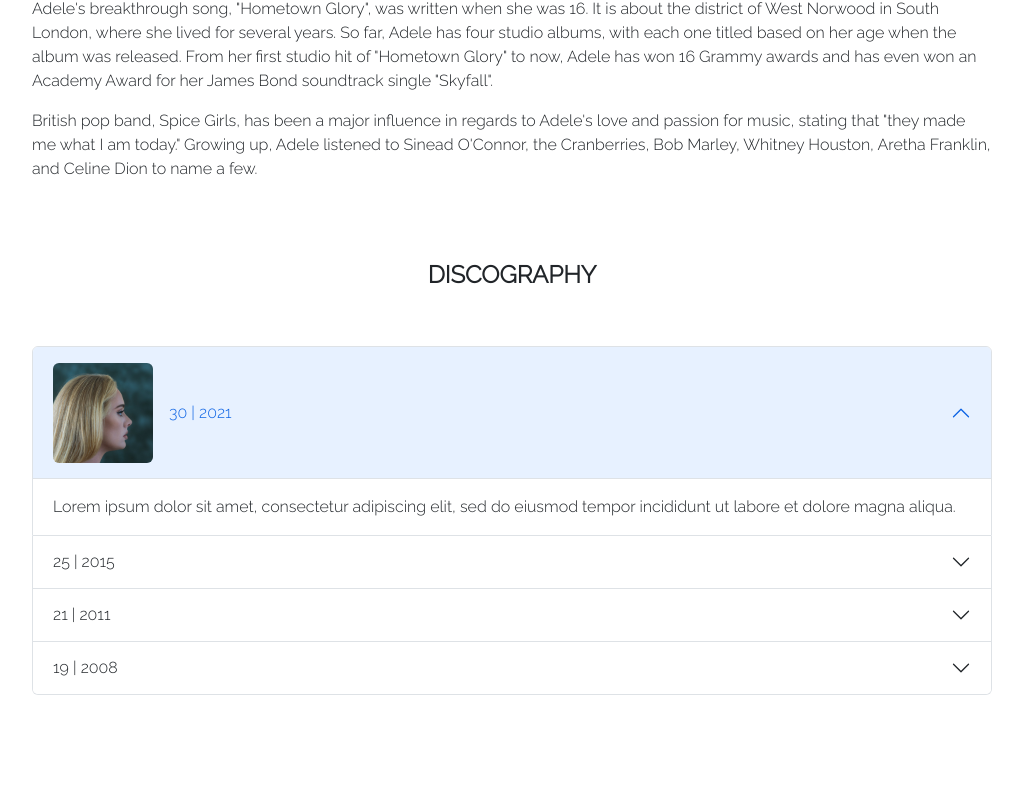
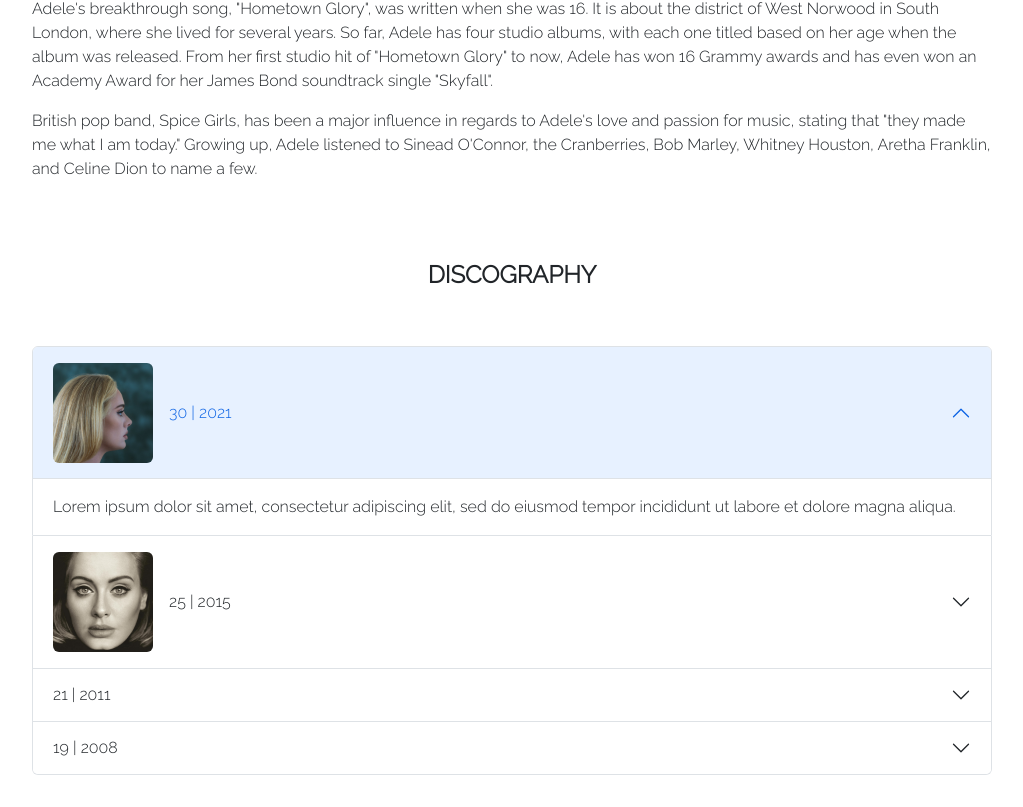
Before and after one commit to Raiza-D/all-about-adele, a React (Create React App) app: page / in a window 1280 px wide. Shown: the part 1024-1831 px from the top of the page, without its empty margins (128-1151 px from the left). Before the commit the page ends 1751 px from the top, so only its background shows below. Built offline with nearby package versions, Linux system fonts and the light colour scheme; a web font is replaced by a local one.

Commit message:
Add img elem using 25 album cover. Set width, height, alt text and styling.

```diff
--- a/src/components/Albums.jsx
+++ b/src/components/Albums.jsx
@@ -13,8 +13,12 @@
       <Accordion defaultActiveKey="0">
         <Accordion.Item eventKey="0">
           <Accordion.Header>
-            <img src={fourthAlbum} alt="Adele 30 album cover" width="100" height="100"
-            className="me-3 rounded"
+            <img
+              src={fourthAlbum}
+              alt="Adele 30 album cover"
+              width="100"
+              height="100"
+              className="me-3 rounded"
             />
             30 | 2021
           </Accordion.Header>
@@ -24,7 +28,16 @@
           </Accordion.Body>
         </Accordion.Item>
         <Accordion.Item eventKey="1">
-          <Accordion.Header>25 | 2015</Accordion.Header>
+          <Accordion.Header>
+            <img
+              src={thirdAlbum}
+              alt="Adele 25 album cover"
+              width="100"
+              height="100"
+              className="me-3 rounded"
+            />
+            25 | 2015
+          </Accordion.Header>
           <Accordion.Body>
             Lorem ipsum dolor sit amet, consectetur adipiscing elit, sed do
             eiusmod tempor incididunt ut labore et dolore magna aliqua.
```
